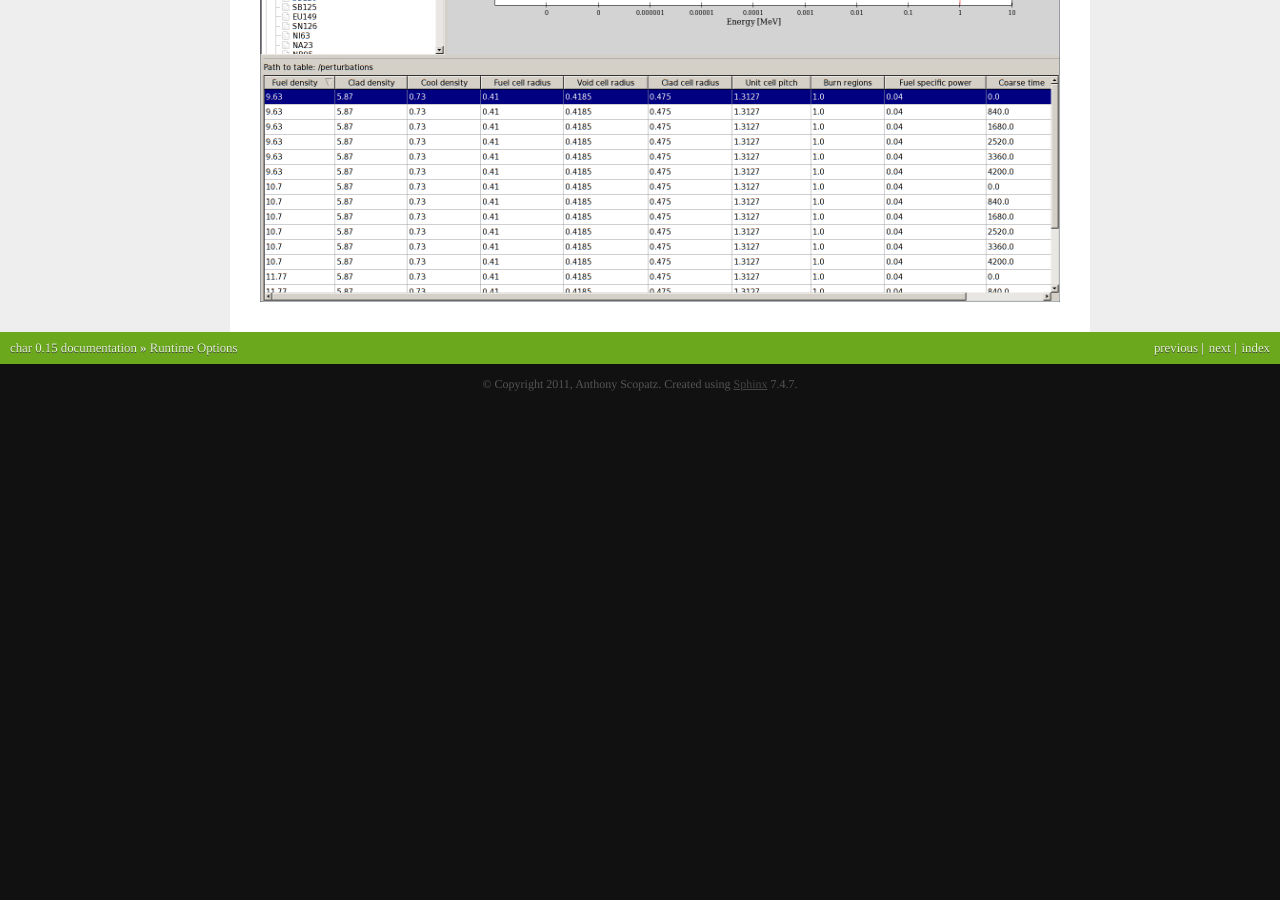
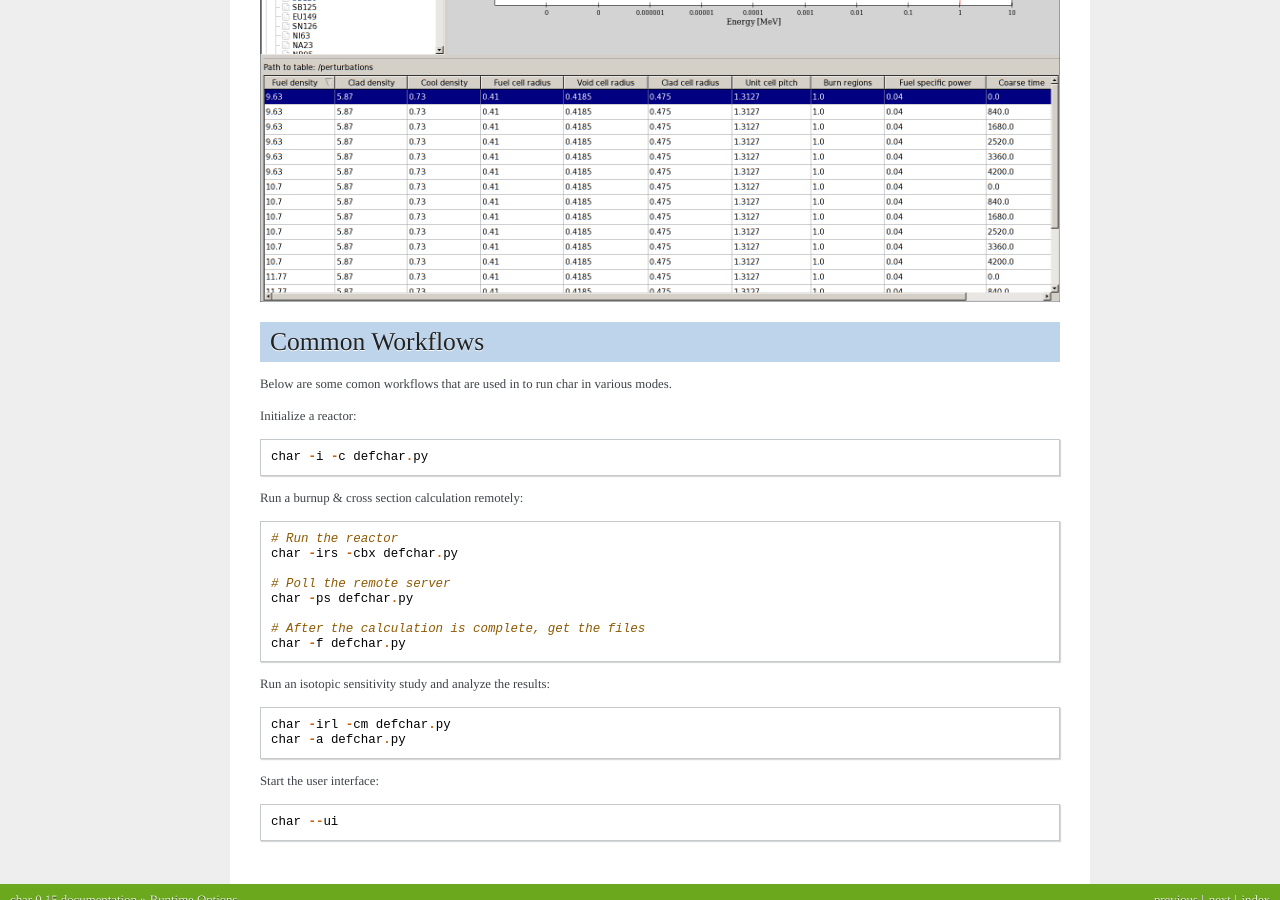
Before and after one commit to bright-dev/bright, a Sphinx documentation site: the page built from doc/source/runtime.rst, in a window 1280 px wide and 900 px high, scrolled down 2680 px. Built offline with Sphinx 7.4.7, drawn with Linux system fonts in a browser that asks for light colours; formulas are drawn with MathJax 3; before the commit the page ends 3085 px from its top, so only the background shows below that.

Commit message:
Finished the runtime option part of the docs.

```diff
--- a/doc/source/index.rst
+++ b/doc/source/index.rst
@@ -40,7 +40,7 @@ Contents
 --------
 
 .. toctree::
-   :maxdepth: 2
+   :maxdepth: 1
 
    runtime
    contact
--- a/doc/source/runtime.rst
+++ b/doc/source/runtime.rst
@@ -171,3 +171,35 @@ The GUI is based of of the Enthought Tool Suite.  Here is a screenshot, because
 .. image:: _static/char_ui_screenshot.png
    :scale: 50%
    :align: center
+
+
+================
+Common Workflows
+================
+Below are some comon workflows that are used in to run char in various modes.
+
+Initialize a reactor::
+
+    char -i -c defchar.py
+
+
+Run a burnup & cross section calculation remotely::
+
+    # Run the reactor
+    char -irs -cbx defchar.py
+
+    # Poll the remote server
+    char -ps defchar.py
+
+    # After the calculation is complete, get the files
+    char -f defchar.py
+
+
+Run an isotopic sensitivity study and analyze the results::
+
+    char -irl -cm defchar.py
+    char -a defchar.py
+
+Start the user interface::
+
+    char --ui
```
